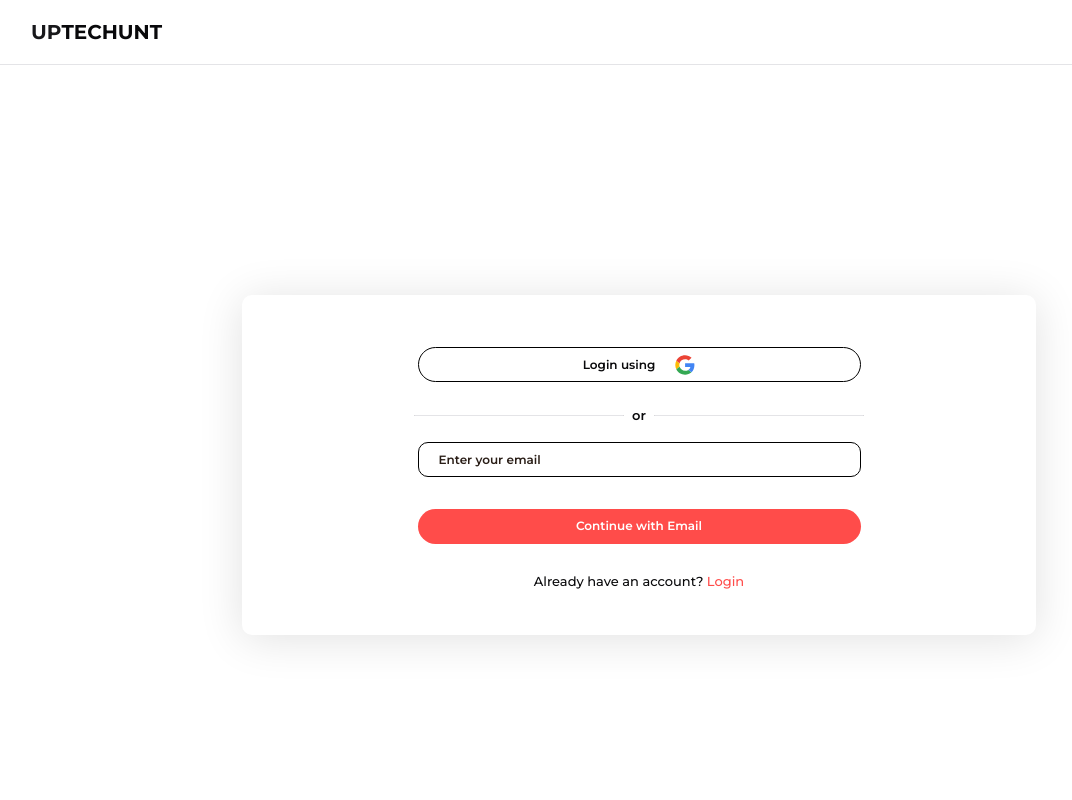
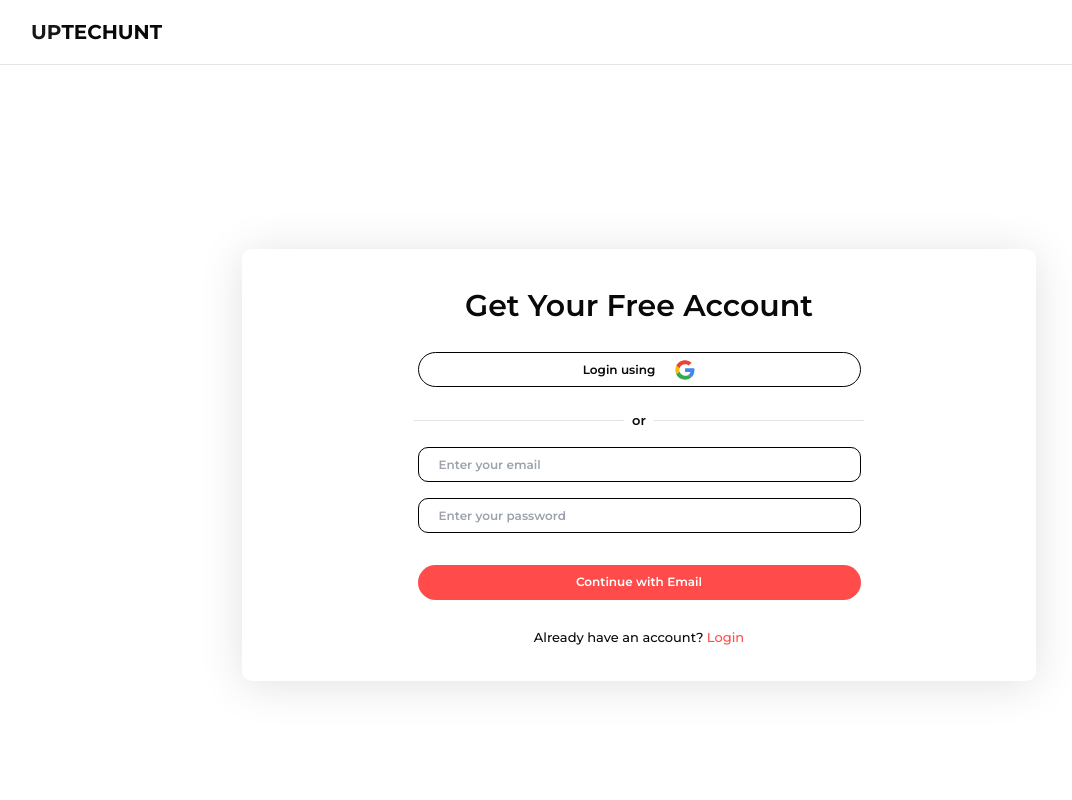
Before and after one commit to Chiragbisht/gigkraft1, a Next.js app: page /signup in a window 1280 px wide. Shown: the top 800 px of the page, without its empty margins (1-1073 px from the left). Built offline with nearby package versions, Linux system fonts and the light colour scheme.

Commit message:
fix: add password for signup

```diff
--- a/components/signupPage/freelancer-multistepForm/multiStepSignup.tsx
+++ b/components/signupPage/freelancer-multistepForm/multiStepSignup.tsx
@@ -10,6 +10,7 @@ type UserType = "freelancer" | "client" | null;
 export default function MultiStepSignup() {
   const [step, setStep] = useState(1);
   const [email, setEmail] = useState("");
+  const [password, setPassword] = useState("");
   const [userType, setUserType] = useState<UserType>(null);
   const router = useRouter();
 
@@ -29,9 +30,9 @@ export default function MultiStepSignup() {
 
   return (
     <>
-      {step === 1 && <SignUpCard nextStep={nextStep} email={email} setEmail={setEmail} />}
+      {step === 1 && <SignUpCard nextStep={nextStep} email={email} setEmail={setEmail} password={password} setPassword={setPassword} />}
       {step === 2 && (
-        <SignupForm nextStep={nextStep} prevStep={prevStep} setUserType={setUserType} email={email} />
+        <SignupForm nextStep={nextStep} prevStep={prevStep} setUserType={setUserType} email={email}  />
       )}
     </>
   );
--- a/components/signupPage/freelancer-multistepForm/signUpCard.tsx
+++ b/components/signupPage/freelancer-multistepForm/signUpCard.tsx
@@ -7,13 +7,15 @@ interface SignupCardProps {
   nextStep: () => void;
   email: string;
   setEmail: (email: string) => void;
+  password: string;
+  setPassword: (password: string) => void;
 }
 
-const SignUpCard: React.FC<SignupCardProps> = ({ nextStep, email, setEmail }) => {
+const SignUpCard: React.FC<SignupCardProps> = ({ nextStep, email, setEmail, password, setPassword }) => {
   const [error, setError] = useState<string | null>(null);
 
   const handleContinue = () => {
-    if (!email.trim()) {
+    if (!email.trim() || !password.trim()) {
       setError("Please enter a valid email.");
       return;
     }
@@ -23,9 +25,16 @@ const SignUpCard: React.FC<SignupCardProps> = ({ nextStep, email, setEmail }) =>
 
   return (
     <div
-      className="flex flex-col lg:w-[794px] md:w-[494px] sm:w-[454px] w-[320px] h-auto py-[44px] items-center rounded-[10px]"
+      className="flex flex-col lg:w-[794px] md:w-[494px] sm:w-[454px] w-[320px] h-auto py-[34px] items-center rounded-[10px]"
       style={{ boxShadow: "0px 4px 45px 0px #0000001F" }}
     >
+      <div className=" flex items-center justify-center pb-4">
+              <p
+                className={` font-semibold lg:text-[30px] text-[20px] ${montserrat.className}`}
+              >
+            Get Your Free Account
+              </p>
+            </div>
       <div className="py-2 flex items-center justify-center gap-y-7">
         <button
           className={`${montserrat.className} flex flex-row items-center justify-center gap-x-5 lg:w-[443px] w-[243px] h-[35px] px-5 rounded-[100px] border border-[#000000] text-[12px] font-[600] `}
@@ -47,11 +56,19 @@ const SignUpCard: React.FC<SignupCardProps> = ({ nextStep, email, setEmail }) =>
       </div>
       <div className="flex flex-col items-center gap-y-4 w-full">
         <input
-          className={`${montserrat.className} lg:w-[443px] w-[243px] h-[35px] px-5 rounded-[10px] border-[1px] border-[#000000] text-[12px] font-[600] text-[#000000] placeholder:text-[#2A1E17] outline-none`}
+          className={`${montserrat.className} lg:w-[443px] w-[243px] h-[35px] px-5 rounded-[10px] border-[1px] border-[#000000] text-[12px] font-[600] text-[#000000]  outline-none`}
           type="email"
           placeholder="Enter your email"
           value={email}
           onChange={(e) => setEmail(e.target.value)}
+        />
+         <input
+          className={`${montserrat.className} lg:w-[443px] w-[243px] h-[35px] px-5 rounded-[10px] border-[1px] border-[#000000] text-[12px] font-[600] text-[#000000] outline-none`}
+          type="email"
+          placeholder="Enter your password"
+          value={password}
+          onChange={(e) => setPassword(e.target.value)}
+
         />
         {/* {error && <p className="text-red-500 text-sm">{error}</p>} */}
       </div>
--- a/components/signupPage/freelancer-multistepForm/stepTwo.tsx
+++ b/components/signupPage/freelancer-multistepForm/stepTwo.tsx
@@ -1,5 +1,6 @@
 "use client";
 
+import { montserrat } from "@/app/fonts/font";
 import { Button } from "@/components/ui/button";
 import { Card, CardContent, CardHeader, CardTitle } from "@/components/ui/card";
 import { Checkbox } from "@/components/ui/checkbox";
@@ -40,11 +41,11 @@ export default function SignupForm({
 
   return (
     <Card
-      className="w-full max-w-2xl mx-auto"
+      className={`lg:w-[794px] md:w-[494px] sm:w-[454px] w-[320px] h-auto py-[44px] items-center rounded-[10px] ${montserrat.className}`}
       style={{ boxShadow: "0px 4px 45px 0px #0000001F" }}
     >
       <CardHeader className="space-y-6">
-        <CardTitle className="text-3xl font-medium text-center">
+        <CardTitle className="lg:text-[30px] text-[20px] font-medium text-center">
           Complete your free account setup
         </CardTitle>
         <div className="flex items-center gap-3 justify-center">
```
